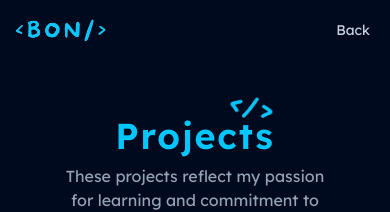
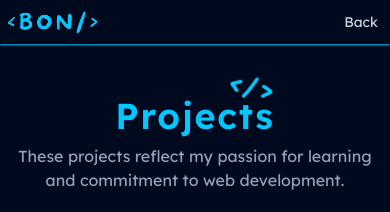
Before and after one commit to Adrian9502/react-portfolio-2024, a React (Vite) app: page /all-projects in a window 390 px wide. Shown: the top 212 px of the page. Built offline with nearby package versions, Linux system fonts and the light colour scheme.

Commit message:
adjust padding in project header and all projects section

```diff
--- a/src/Components/Pages/AllProjects.jsx
+++ b/src/Components/Pages/AllProjects.jsx
@@ -8,8 +8,8 @@ export default function AllProjects() {
   return (
     <section className="xl:px-40 lg:px-14">
       <ProjectHeader />
-      <div className="p-14 flex flex-col items-center">
-        <div className="relative text-4xl lg:text-6xl text-center font-semibold tracking-wider text-custom-cyan">
+      <div className="p-3 sm:p-14 flex flex-col items-center">
+        <div className="relative mt-10 sm:mt-0 text-4xl lg:text-6xl text-center font-semibold tracking-wider text-custom-cyan">
           <span>
             Projects
             <img
--- a/src/Components/Projects/ProjectHeader.jsx
+++ b/src/Components/Projects/ProjectHeader.jsx
@@ -1,6 +1,5 @@
 import { Link } from "react-router-dom";
 import ".././Header/header.css";
-import { useNavigate } from "react-router-dom";
 import { useEffect } from "react";
 
 export default function ProjectHeader() {
@@ -8,7 +7,7 @@ export default function ProjectHeader() {
     window.scrollTo(0, 0); // Scroll to the top of the page
   }, []);
   return (
-    <header className="sticky rounded-bl-lg rounded-br-lg top-0 left-0 right-0 z-20 p-3 flex items-center justify-between">
+    <header className="sticky shadow-sm shadow-custom-cyan sm:shadow-none top-0 left-0 right-0 z-20 p-1 flex items-center justify-between">
       <section>
         <Link to="/">
           <img
```
